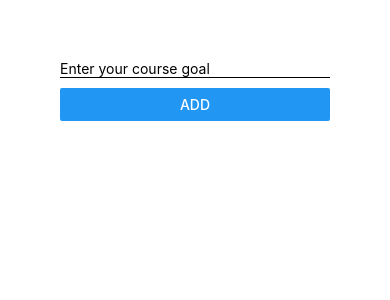
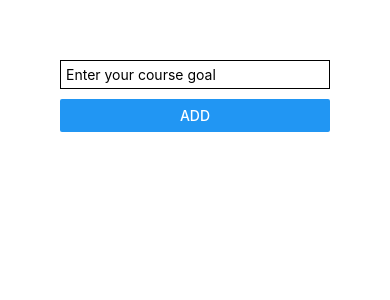
Before and after one commit to Collins33/Goals-reactnative, a React Native app: screen / in a window 390 px wide. Shown: the top 300 px of the page. Built offline with nearby package versions, Linux system fonts and the light colour scheme.

Commit message:
Add stying for the application

```diff
--- a/App.js
+++ b/App.js
@@ -8,9 +8,10 @@ export default function App() {
     }}>
       <View>
         <TextInput placeholder="Enter your course goal" style={{
-          borderBottomColor: 'black',
-          borderBottomWidth: 1,
-          marginBottom: 10
+          borderColor: 'black',
+          borderWidth: 1,
+          marginBottom: 10,
+          padding: 5
         }}/>
         <Button title="ADD"/>
       </View>
```
